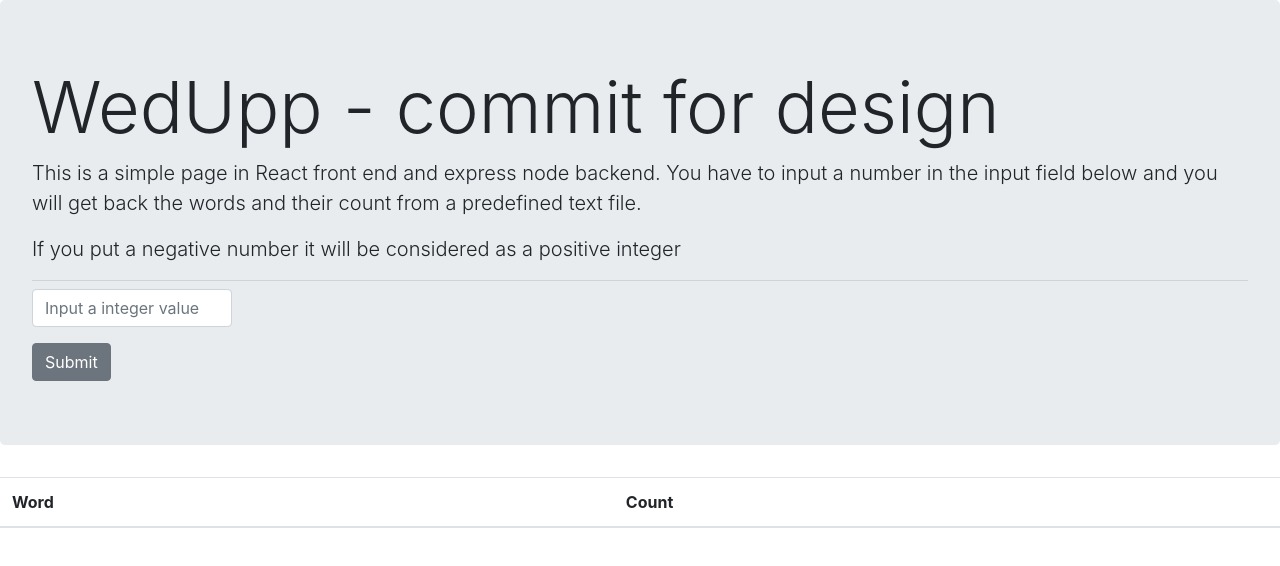
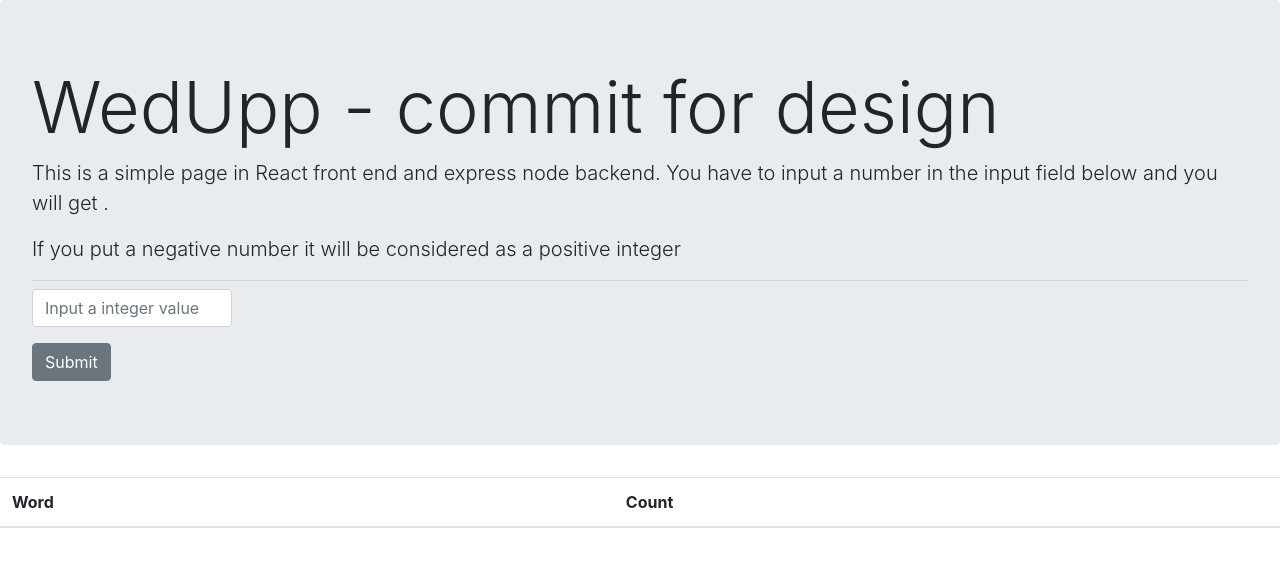
Before and after one commit to kaushikdeo/wedupp, a React app in the folder client/: page / in a window 1280 px wide. Shown: the top 566 px of the page. Built offline with nearby package versions, Linux system fonts and the light colour scheme.

Commit message:
changed the description

```diff
--- a/client/src/components/Data.js
+++ b/client/src/components/Data.js
@@ -33,7 +33,7 @@ class Data extends Component {
       <div>
         <Jumbotron>
           <h1 className="display-3">WedUpp - commit for design</h1>
-          <p className="lead">This is a simple page in React front end and express node backend. You have to input a number in the input field below and you will get back the words and their count from a predefined text file.</p>
+          <p className="lead">This is a simple page in React front end and express node backend. You have to input a number in the input field below and you will get .</p>
           <p className="lead">If you put a negative number it will be considered as a positive integer</p>
           <hr className="my-2" />
           <Form onSubmit={this.handleSubmit}>
```
